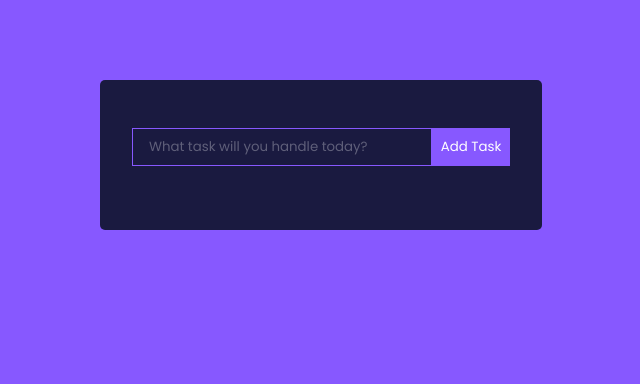
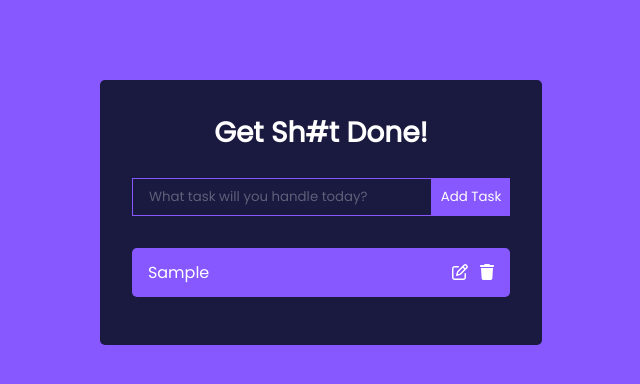
Before and after one commit to King-Kingah/todo-app-react, a React (Create React App) app: page / in a window 1280 px wide. Both pictures are taken after typing "Sample" into the empty fields and a click on the button "Add Task". Shown: the top 384 px of the page, without its empty margins (319-959 px from the left). Built offline with nearby package versions, Linux system fonts and the light colour scheme.

Commit message:
Add tasks and enumerate the tasks.

```diff
--- a/src/components/Todo.js
+++ b/src/components/Todo.js
@@ -1,7 +1,16 @@
+import { faPenToSquare } from '@fortawesome/free-regular-svg-icons'
+import { faTrash } from '@fortawesome/free-solid-svg-icons'
+import { FontAwesomeIcon } from '@fortawesome/react-fontawesome'
 import React from 'react'
 
-export const Todo = () => {
+export const Todo = ({ task }) => {
   return (
-    <div>Todo</div>
+    <div className='Todo'>
+      <p> {task.task} </p>
+      <div>
+        <FontAwesomeIcon icon={faPenToSquare} />
+        <FontAwesomeIcon icon={faTrash} />
+      </div>
+    </div>
   )
 }
--- a/src/components/TodoWrapper.js
+++ b/src/components/TodoWrapper.js
@@ -1,6 +1,7 @@
 import React, { useState } from 'react';
 import { TodoForm } from './TodoForm';
 import { v4 as uuidv4 } from 'uuid';
+import { Todo } from './Todo';
 uuidv4();
 
 export const TodoWrapper = () => {
@@ -13,7 +14,11 @@
   }
   return (
     <div className='TodoWrapper'>
+      <h1>Get Sh#t Done!</h1>
       <TodoForm addTodo={addTodo} />
+      {todos.map((todo, index) => (
+        <Todo task={todo} key={index} />
+      ))}
     </div>
   )
 }
```
